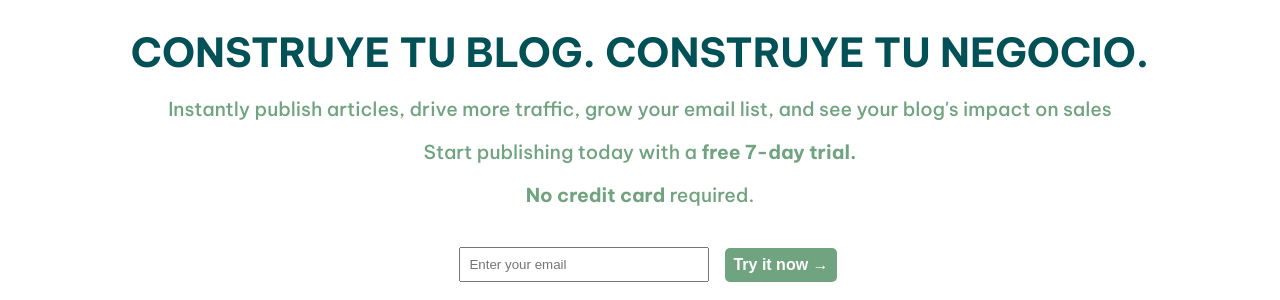
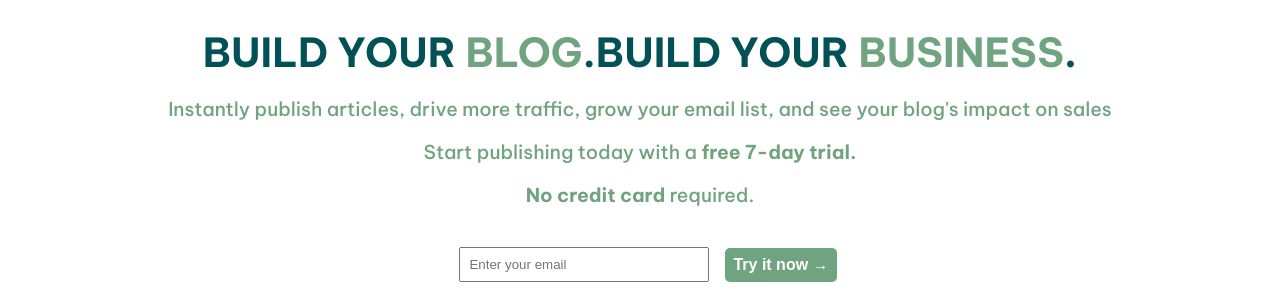
Before and after one commit to toonchavez8/03_Bedu_Frontend_Fase01_Work, a plain HTML site: page index.html in a window 1280 px wide. Shown: the top 300 px of the page. Drawn offline with Linux system fonts and the light colour scheme.

Commit message:
update h1

```diff
--- a/index.html
+++ b/index.html
@@ -16,8 +16,7 @@
 </head>
 
 <body>
-
-    <h1>Construye tu Blog. Construye tu negocio.</h1>
+    <h1>Build your <span>Blog</span>.Build your <span>Business</span>.</h1>
     <p>Instantly publish articles, drive more traffic, grow your email list, and see your blog's impact on sales</p>
         <p>
         Start publishing today with a <strong>free 7-day trial.</strong>
@@ -31,6 +30,7 @@
             <button type="submit">
             Try it now &rarr;
             </button>
+
         </div>
     </form>
         <img src="https://ignos.blog/wp-content/uploads/2021/04/capterra.png" alt="imagen capterra" width="200px" />
```
